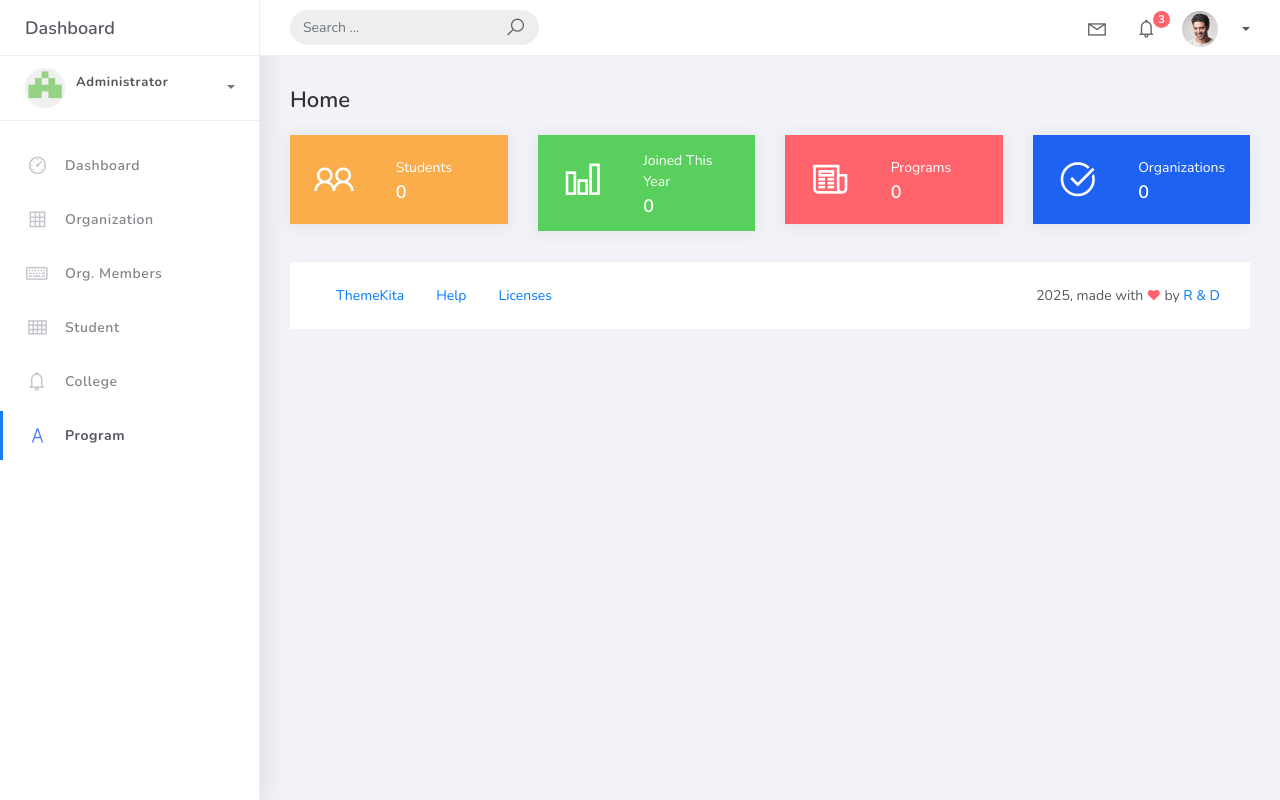
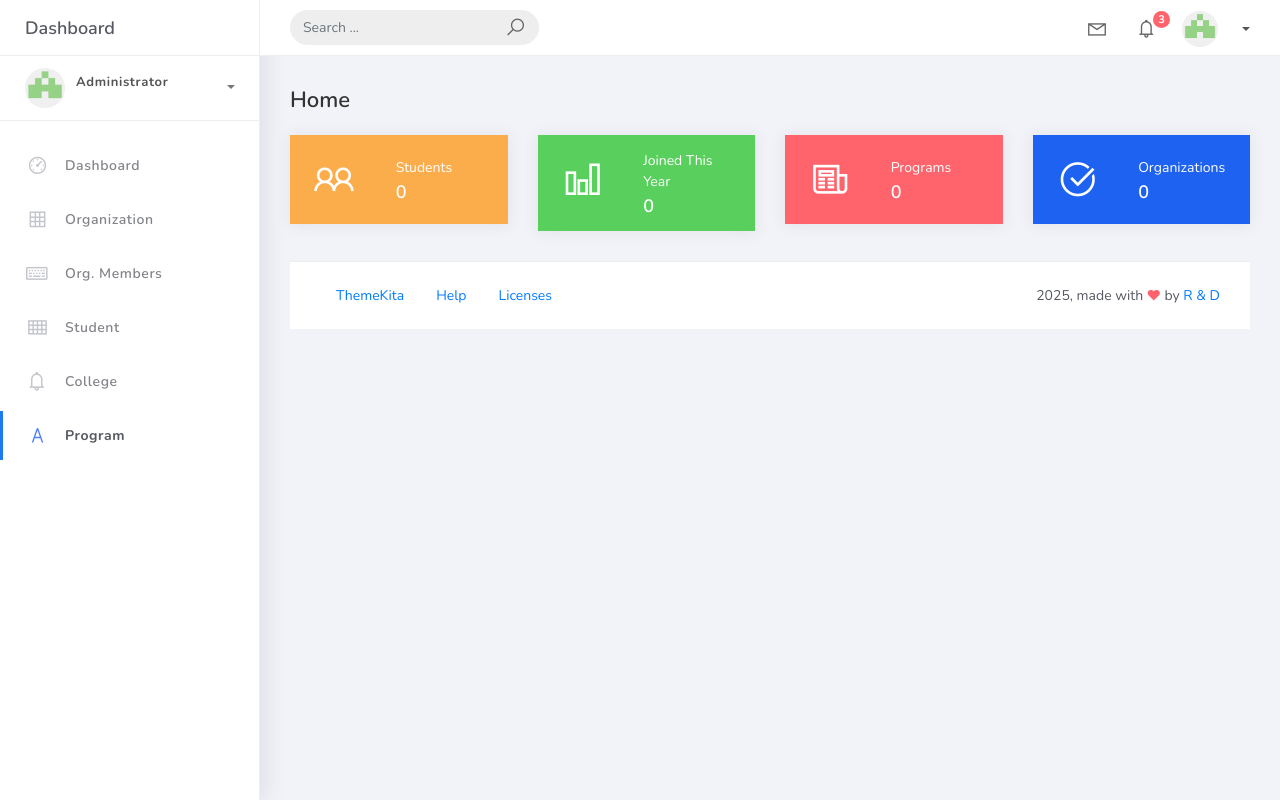
Before and after one commit to mosshead19/PSUsphere, a Django app: page / in a window 1280 px wide. Run offline with Django 5.2, Linux system fonts and the light colour scheme; data that the repository does not hold is empty; some libraries are stand-ins or nearby versions.

Commit message:
test static img

```diff
--- a/projectsite/templates/base.html
+++ b/projectsite/templates/base.html
@@ -104,11 +104,11 @@
 							</ul>
 						</li>
 						<li class="nav-item dropdown">
-							<a class="dropdown-toggle profile-pic" data-toggle="dropdown" href="#" aria-expanded="false"> <img src="{% static 'img/profile.jpg' %}" alt="user-img" width="36" class="img-circle"><span>{{ request.user.username }}</span></span> </a>
+							<a class="dropdown-toggle profile-pic" data-toggle="dropdown" href="#" aria-expanded="false"> <img src="{% static 'img/Ritvent.png' %}" alt="user-img" width="36" class="img-circle"><span>{{ request.user.username }}</span></span> </a>
 							<ul class="dropdown-menu dropdown-user">
 								<li>
 									<div class="user-box">
-										<div class="u-img"><img src="{% static 'img/profile.jpg' %}" alt="user"></div>
+										<div class="u-img"><img src="{% static 'img/Ritvent.png' %}" alt="user"></div>
 										<div class="u-text">
 											<h4>{{ request.user.username }}</h4>
 											<p class="text-muted">{{ request.user.email }}</p><a href="profile.html" class="btn btn-rounded btn-danger btn-sm">View Profile</a></div>
```
